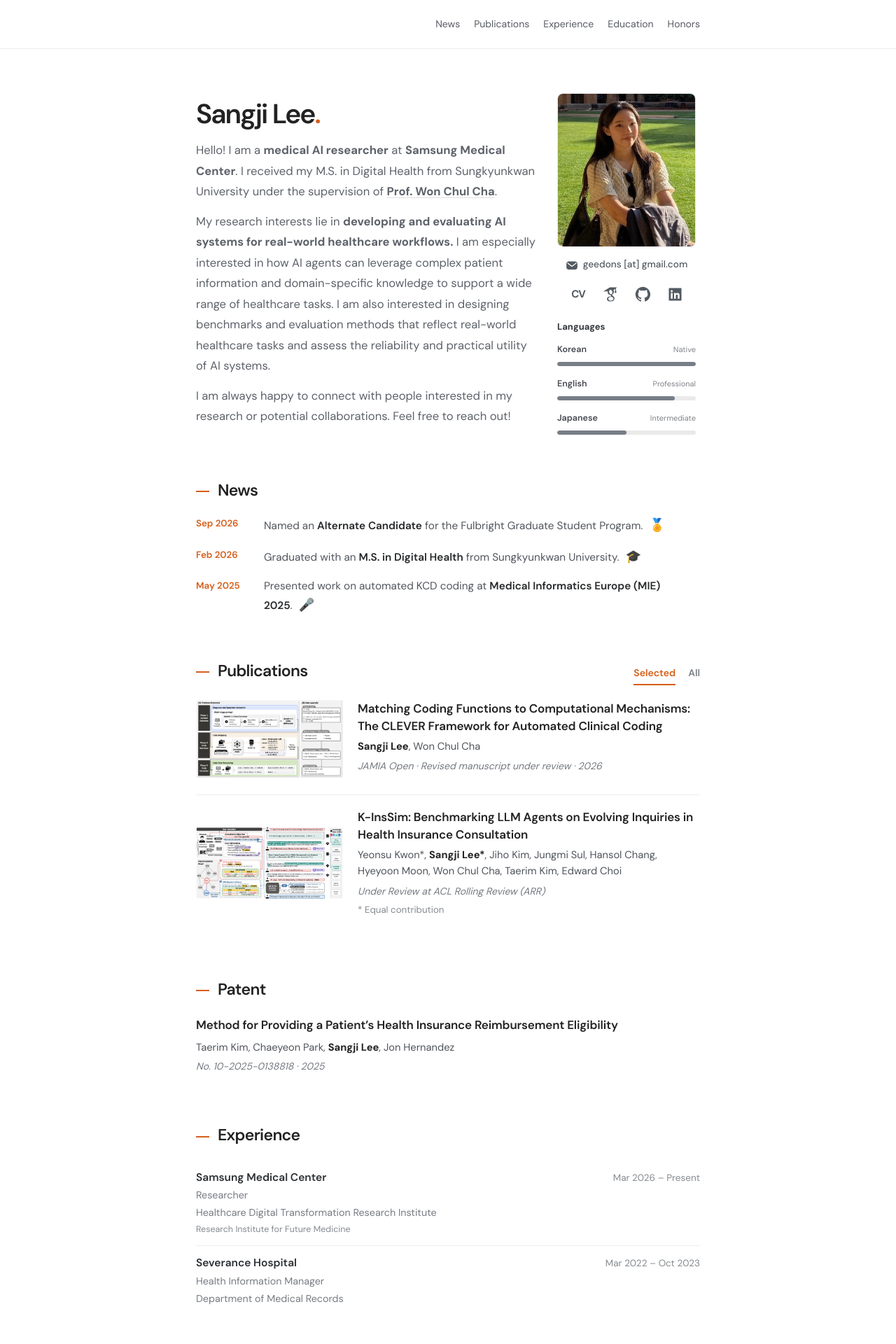
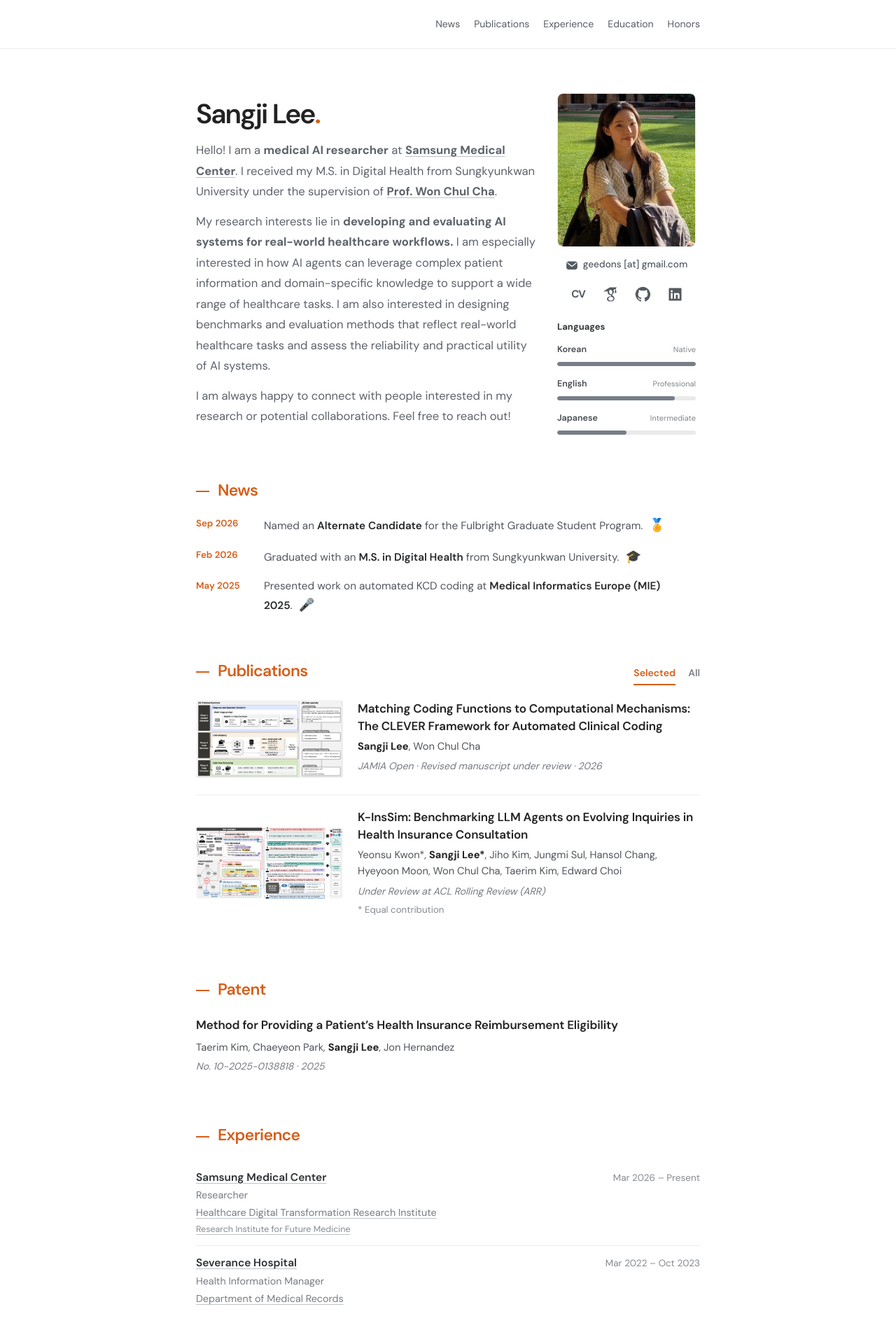
Before and after one commit to sangji06/sangji06.github.io, a Jekyll site: the page built from index.html, in a window 1280 px wide. Shown: the top 1920 px of the page at 70% size. Built offline with Jekyll 4.4.1, drawn with Linux system fonts in a browser that asks for light colours.

Commit message:
Add styles for links and section headings

```diff
--- a/assets/css/style.css
+++ b/assets/css/style.css
@@ -387,3 +387,28 @@ footer { font-size:13px; }
   font-size: 12.5px;
   color: #858A90;
 }
+
+
+/* Visible links in Introduction and Experience */
+.summary a,
+.concise .detail-main a {
+  color: inherit;
+  text-decoration: underline;
+  text-decoration-color: #BFC3C8;
+  text-decoration-thickness: 1px;
+  text-underline-offset: 3px;
+  transition: color 0.2s ease, text-decoration-color 0.2s ease;
+}
+
+.summary a:hover,
+.concise .detail-main a:hover {
+  color: var(--orange);
+  text-decoration-color: var(--orange);
+}
+
+
+/* Orange section headings */
+.section > h2,
+.publications-heading > h2 {
+  color: var(--orange);
+}
```
